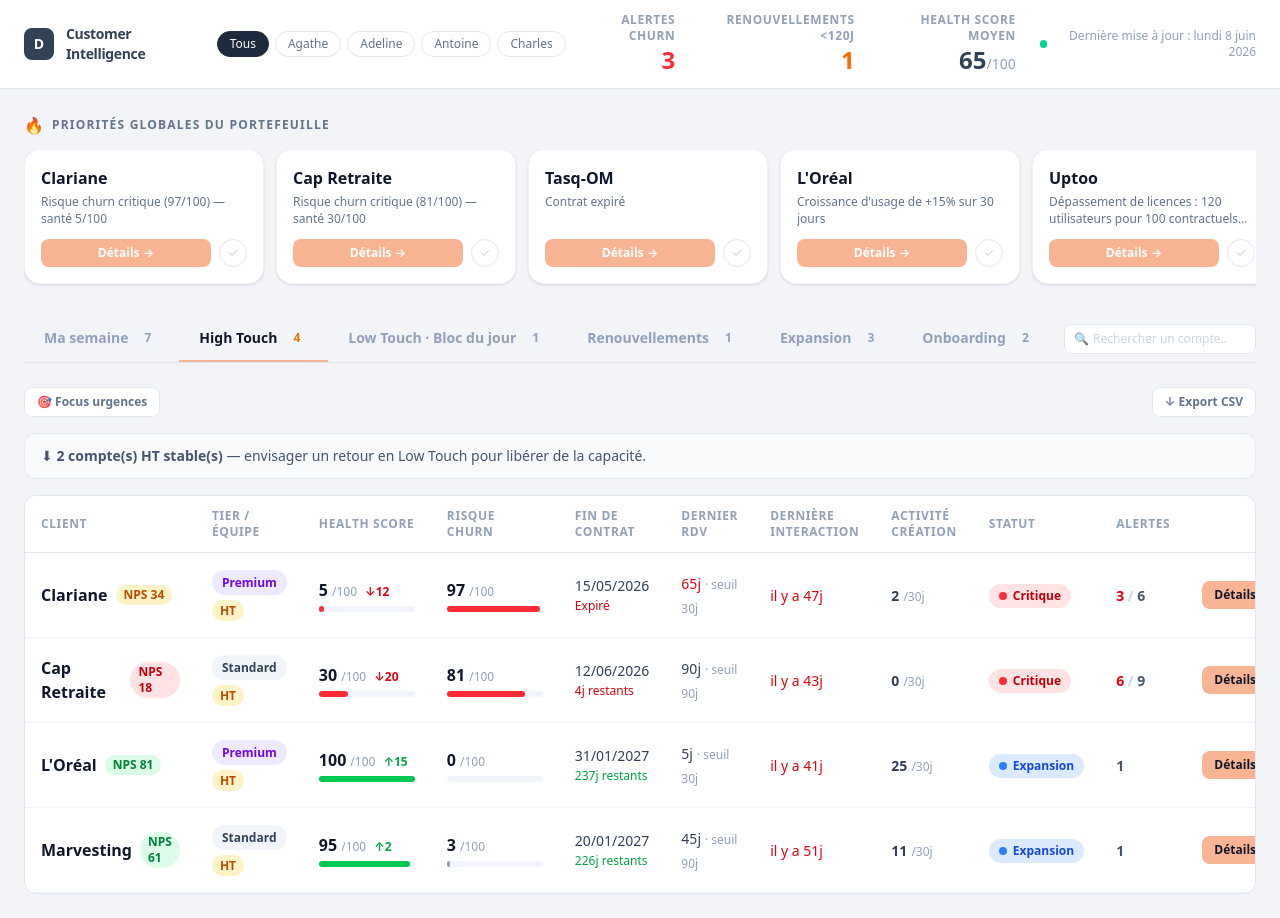
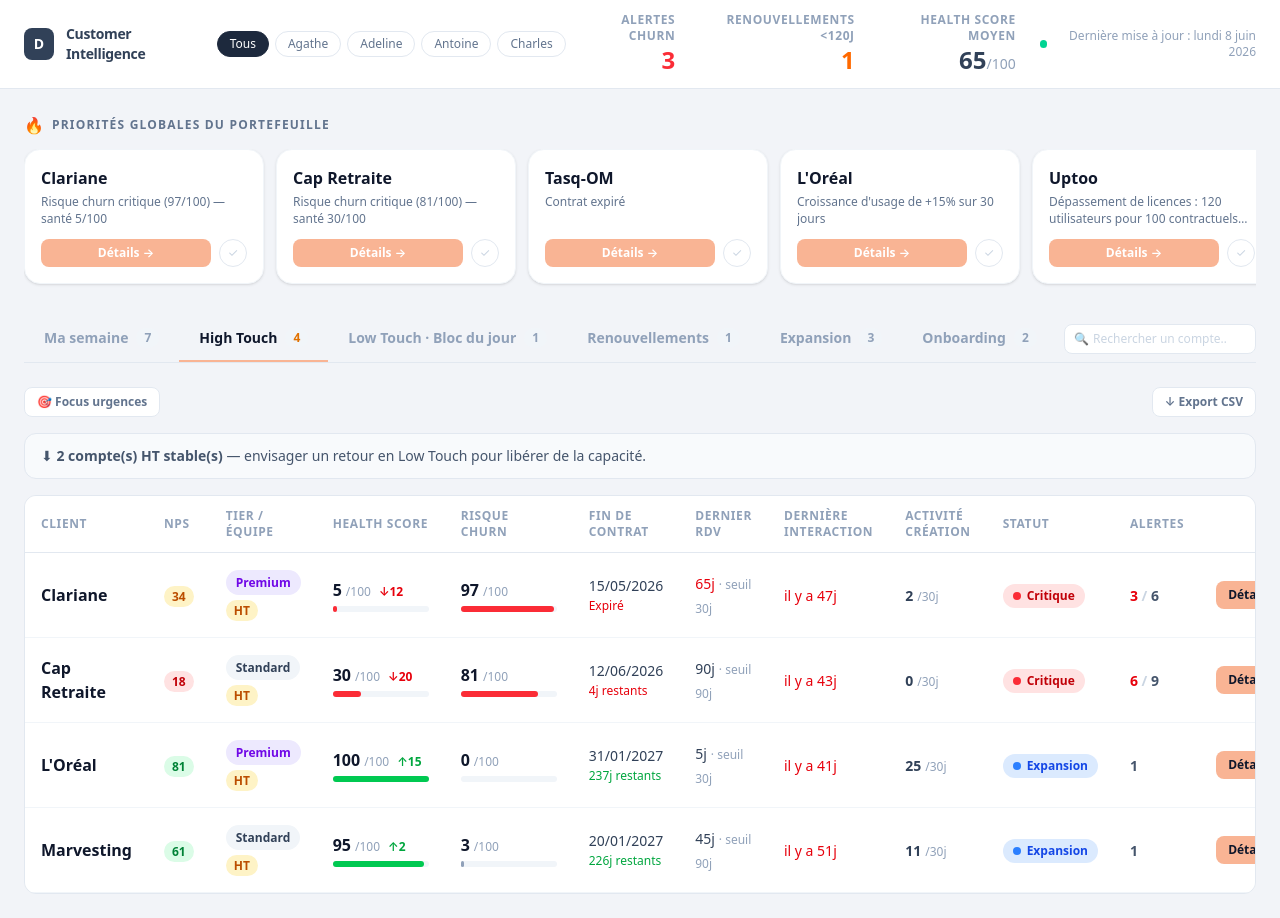
Before and after one commit to agatherenard-didask/new_csm_intel, a Next.js app: page / in a window 1280 px wide. Built offline with nearby package versions, Linux system fonts and the light colour scheme.

Commit message:
feat: move NPS to dedicated column in account table
https://claude.ai/code/session_01RPbjxt6gSpywjf4zAJVdCe

```diff
--- a/src/components/AccountTable.tsx
+++ b/src/components/AccountTable.tsx
@@ -124,6 +124,7 @@ export default function AccountTable({ entries, onSelect }: Props) {
 
   const headers: { label: string; key?: SortKey }[] = [
     { label: "Client", key: "name" },
+    { label: "NPS" },
     { label: "Tier / Équipe" },
     { label: "Health Score", key: "health" },
     { label: "Risque Churn", key: "churn" },
@@ -183,14 +184,18 @@ export default function AccountTable({ entries, onSelect }: Props) {
               >
                 {/* CLIENT */}
                 <td className="px-4 py-4">
-                  <div className="flex items-center gap-2">
-                    <span className="text-base font-bold text-slate-900">{a.name}</span>
-                    {a.nps !== null && (
-                      <span className={`rounded-full px-2 py-0.5 text-xs font-semibold ${npsStyle(a.nps)}`}>
-                        NPS {a.nps}
-                      </span>
-                    )}
-                  </div>
+                  <span className="text-base font-bold text-slate-900">{a.name}</span>
+                </td>
+
+                {/* NPS */}
+                <td className="px-4 py-4">
+                  {a.nps !== null ? (
+                    <span className={`rounded-full px-2 py-0.5 text-xs font-semibold ${npsStyle(a.nps)}`}>
+                      {a.nps}
+                    </span>
+                  ) : (
+                    <span className="text-xs text-slate-300">—</span>
+                  )}
                 </td>
 
                 {/* TIER / ÉQUIPE */}
```
